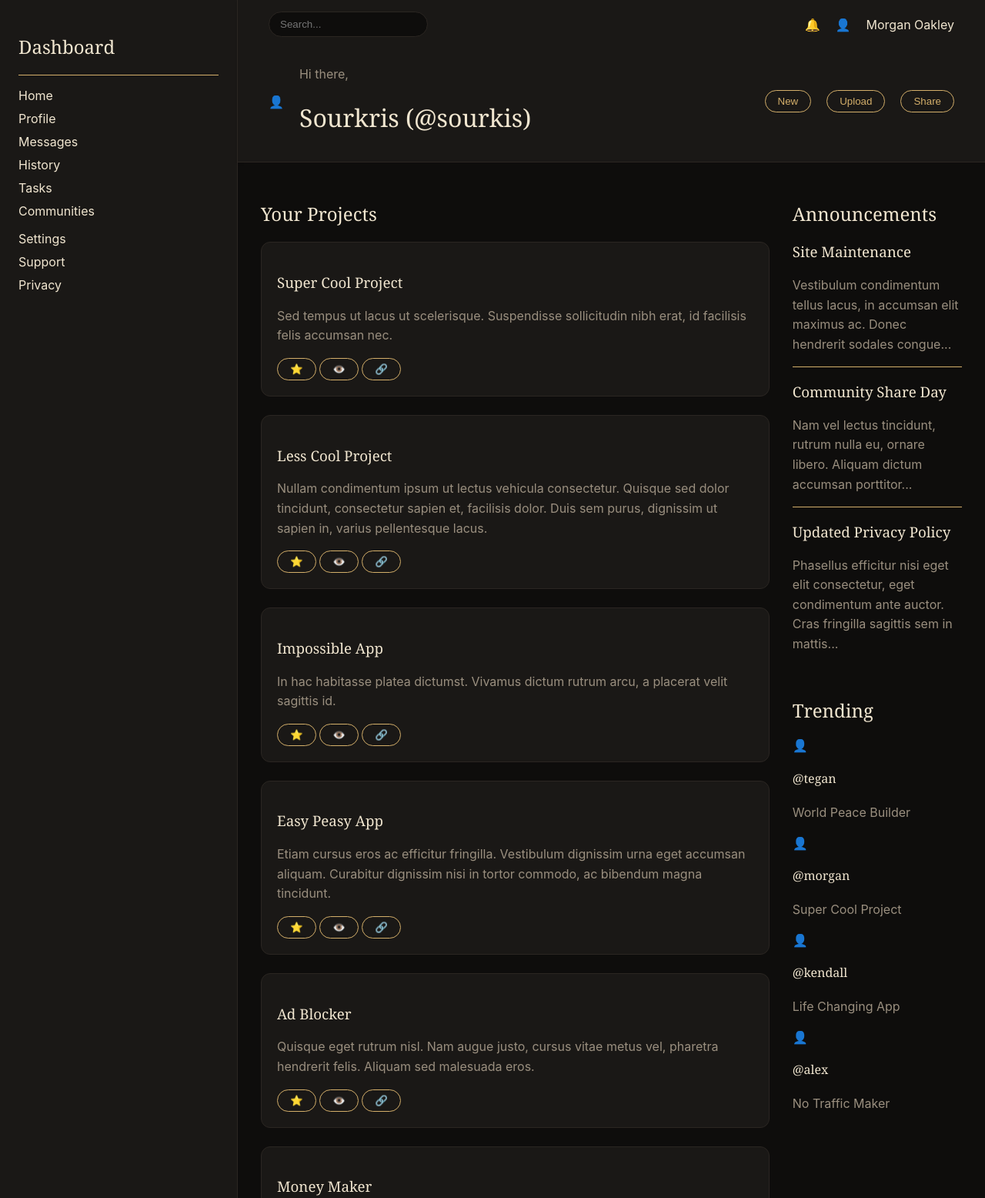
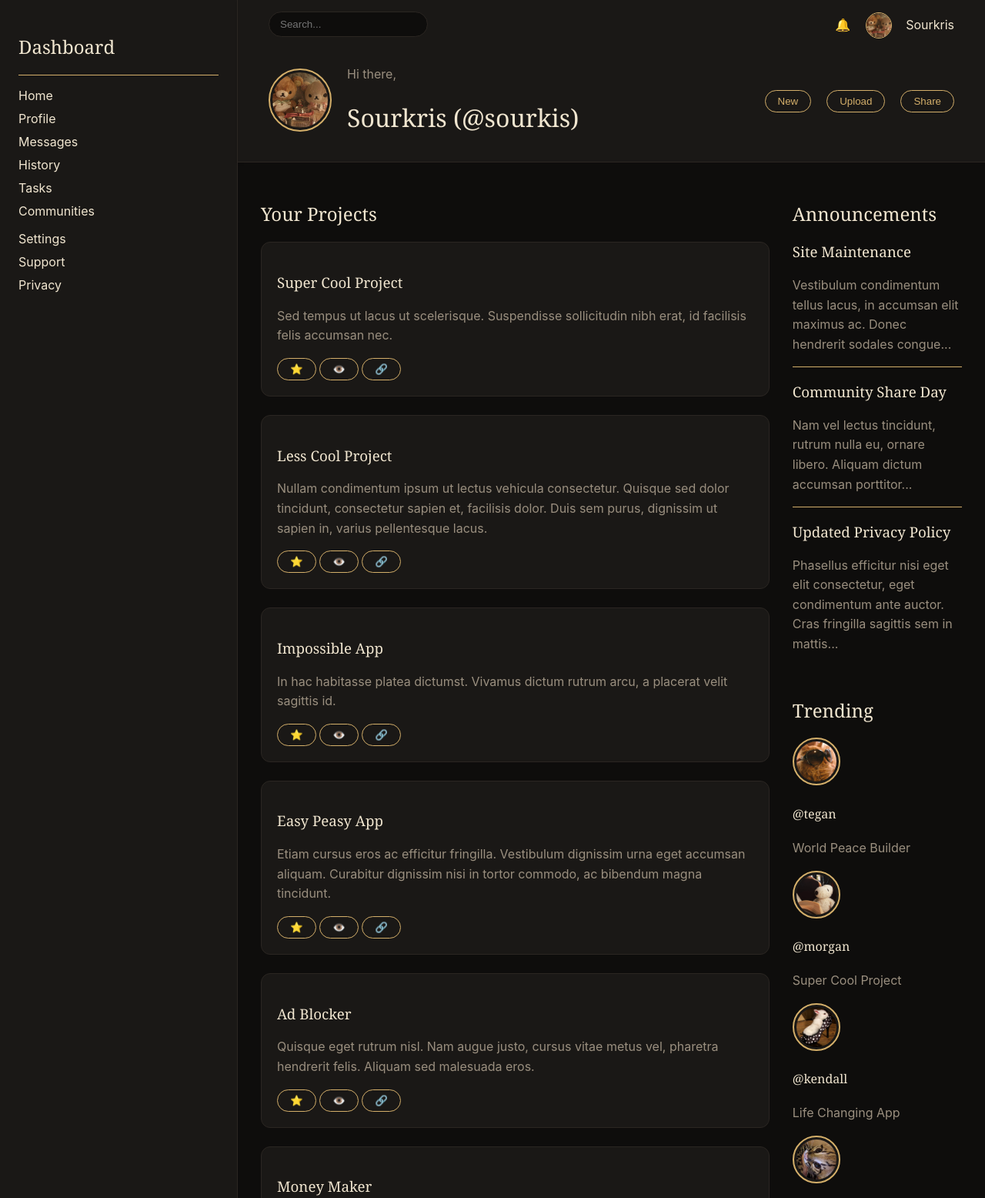
Before and after one commit to sourkristi/odin-admin-dashboard, a plain HTML site: page index.html in a window 1280 px wide. Shown: the top 1556 px of the page at 77% size. Drawn offline with Linux system fonts and the light colour scheme.

Commit message:
UI updates

```diff
--- a/index.html
+++ b/index.html
@@ -41,15 +41,15 @@
                     </div>
                     <div class="user-quick-nav" id="quick-nav">
                         <a href="#" class="notification-icon" id="notification-bell">🔔</a>
-                        <span class="user-avatar-sm" id="header-user-avatar">👤</span>
-                        <span class="username-display" id="header-username">Morgan Oakley</span>
+                        <span class="user-avatar-sm" id="header-user-avatar"><img src="assets/Rilakkuma.jpg"></span>
+                        <span class="username-display" id="header-username">Sourkris</span>
                     </div>
                 </div>
 
                 <div class="header-bottom" id="header-bottom-row">
                     <div class="user-welcome-box" id="welcome-container">
                         <div class="user-avatar-lg-wrapper" id="large-avatar-wrap">
-                            <span class="user-avatar-lg" id="welcome-user-avatar">👤</span>
+                            <span class="user-avatar-lg" id="welcome-user-avatar"><img src="assets/Rilakkuma.jpg"></span>
                         </div>
                         <div class="welcome-text-group" id="welcome-texts">
                             <p class="greeting-text" id="greeting-msg">Hi there,</p>
@@ -172,7 +172,7 @@
                         <div class="card trending-card" id="trending-card">
 
                             <div class="trending-item" id="trending-user-1">
-                                <span class="trending-avatar" id="avatar-tegan">👤</span>
+                                <span class="trending-avatar" id="avatar-tegan"><img src="assets/Silly.jpg"></span>
                                 <div class="trending-info" id="info-tegan">
                                     <h4 class="trending-handle" id="handle-tegan">@tegan</h4>
                                     <p class="trending-subtext" id="sub-tegan">World Peace Builder</p>
@@ -180,7 +180,7 @@
                             </div>
 
                             <div class="trending-item" id="trending-user-2">
-                                <span class="trending-avatar" id="avatar-morgan">👤</span>
+                                <span class="trending-avatar" id="avatar-morgan"><img src="assets/willow.jpg"></span>
                                 <div class="trending-info" id="info-morgan">
                                     <h4 class="trending-handle" id="handle-morgan">@morgan</h4>
                                     <p class="trending-subtext" id="sub-morgan">Super Cool Project</p>
@@ -188,7 +188,7 @@
                             </div>
 
                             <div class="trending-item" id="trending-user-3">
-                                <span class="trending-avatar" id="avatar-kendall">👤</span>
+                                <span class="trending-avatar" id="avatar-kendall"><img src="assets/bunny.jpg"></span>
                                 <div class="trending-info" id="info-kendall">
                                     <h4 class="trending-handle" id="handle-kendall">@kendall</h4>
                                     <p class="trending-subtext" id="sub-kendall">Life Changing App</p>
@@ -196,7 +196,7 @@
                             </div>
 
                             <div class="trending-item" id="trending-user-4">
-                                <span class="trending-avatar" id="avatar-alex">👤</span>
+                                <span class="trending-avatar" id="avatar-alex"><img src="assets/fourth.jpg"></span>
                                 <div class="trending-info" id="info-alex">
                                     <h4 class="trending-handle" id="handle-alex">@alex</h4>
                                     <p class="trending-subtext" id="sub-alex">No Traffic Maker</p>
--- a/style.css
+++ b/style.css
@@ -6,8 +6,6 @@
   --champagne: #F1E6D0;
   --muted: #9A8F7F;
 }
-
-
 
 
 .dashboard-container {
@@ -240,3 +238,40 @@ hr {
   border: 0;
   border-top: 1px solid var(--gold);
 }
+
+.user-avatar-sm,
+#header-user-avatar {
+  display: inline-block;
+  width: 32px;
+  height: 32px;
+  flex-shrink: 0;
+}
+
+.user-avatar-sm img,
+#header-user-avatar img {
+  width: 100%;
+  height: 100%;
+  border-radius: 50%;
+  object-fit: cover;               /* crops the photo instead of squishing it */
+  border: 1px solid var(--gold);
+  display: block;
+}
+.user-welcome-box img {
+  width: 72px;
+  height: 72px;
+  border-radius: 50%;
+  object-fit: cover;
+  border: 2px solid var(--gold);
+  padding: 3px;
+  background: var(--card);
+}
+
+.trending-avatar img{
+  width: 52px;
+  height: 52px;
+  border-radius: 50%;
+  object-fit: cover;
+  border: 2px solid var(--gold);
+  padding: 3px;
+  background: var(--card);
+}
```
Also changed, not shown: assets/Rilakkuma.jpg (added), assets/Silly.jpg (added), assets/bunny.jpg (added), assets/fourth.jpg (added), assets/willow.jpg (added).
